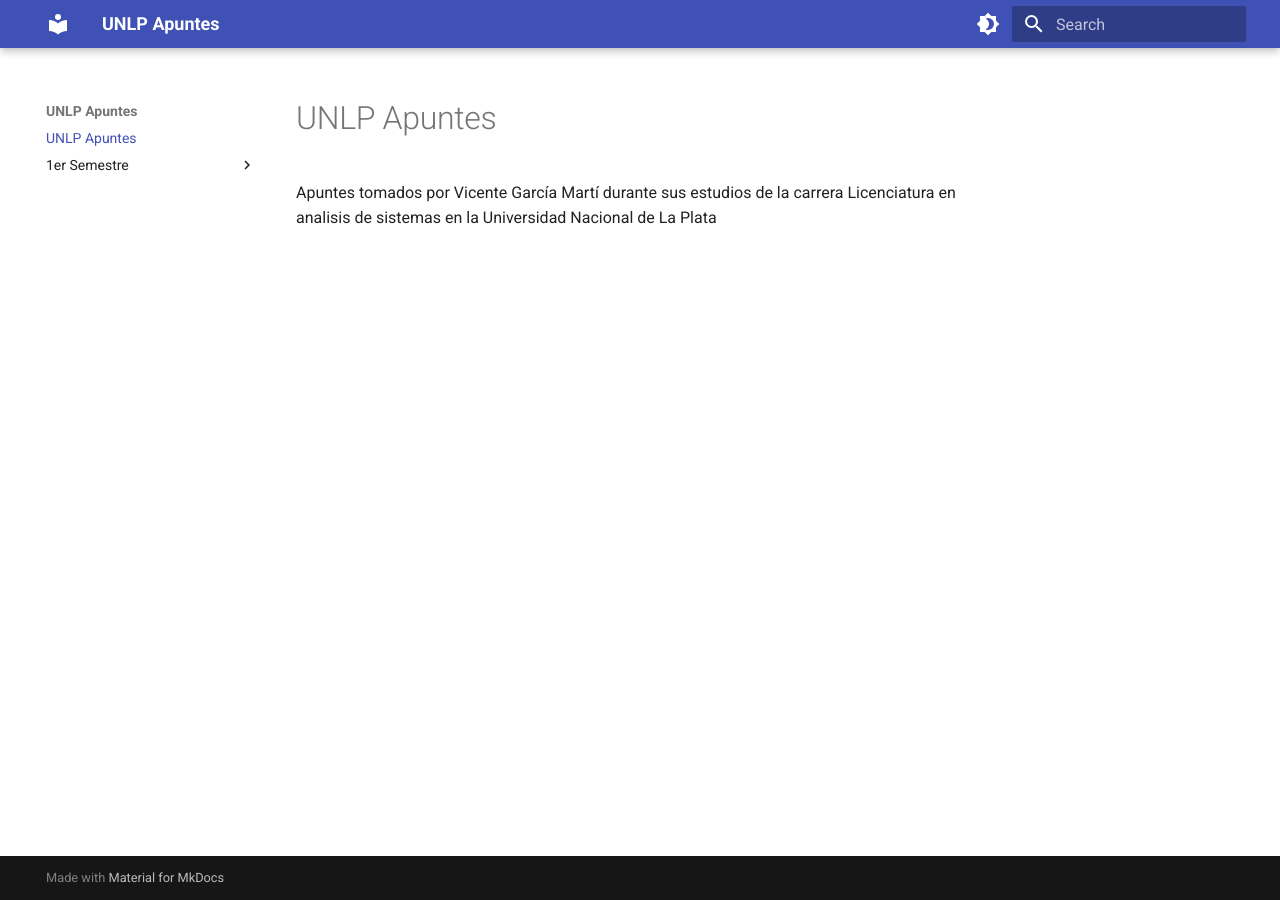
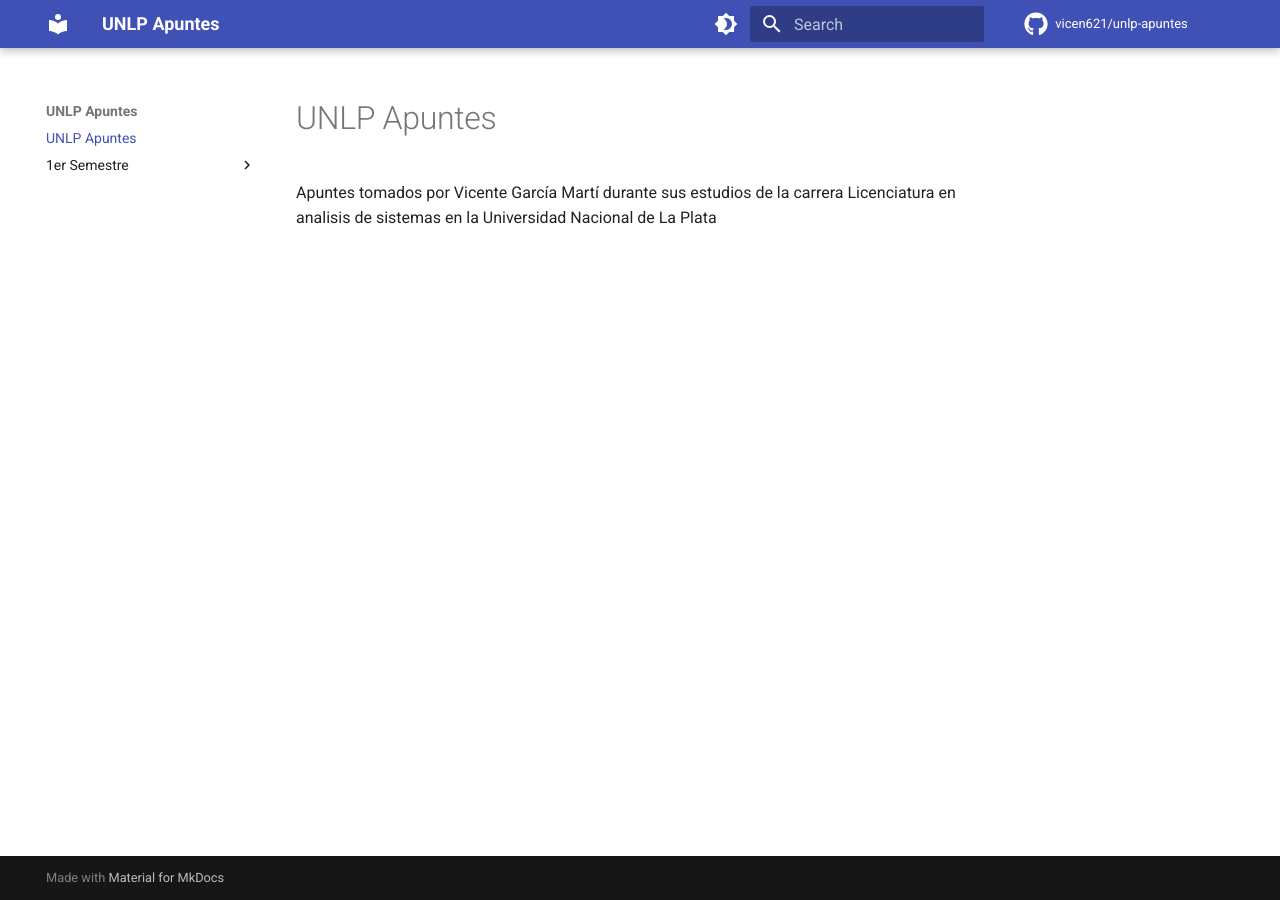
Before and after one commit to vicen621/UNLP-Apuntes, an MkDocs documentation site: the page built from docs/index.md, in a window 1280 px wide. Built offline with MkDocs 1.6.1 and Material for MkDocs 9.7.7, drawn with Linux system fonts in a browser that asks for light colours; comment, search, counter and statistics services are not loaded.

Commit message:
Added repository to webpage

```diff
--- a/mkdocs.yml
+++ b/mkdocs.yml
@@ -1,10 +1,10 @@
 site_name: UNLP Apuntes
+repo_url: https://github.com/vicen621/unlp-apuntes
+repo_name: vicen621/unlp-apuntes
 
 theme:
-    name: 'material'
-    palette:
-
-
+  name: "material"
+  palette:
     # Light mode
     - media: "(prefers-color-scheme: light)"
       scheme: default
@@ -22,6 +22,8 @@ theme:
       toggle:
         icon: material/brightness-7
         name: Switch to light mode
+  icon:
+    repo: fontawesome/brands/github
 
 # Extensions
 markdown_extensions:
```
